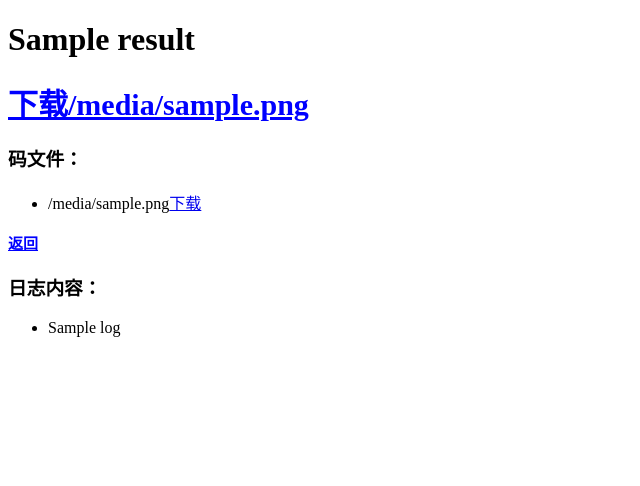
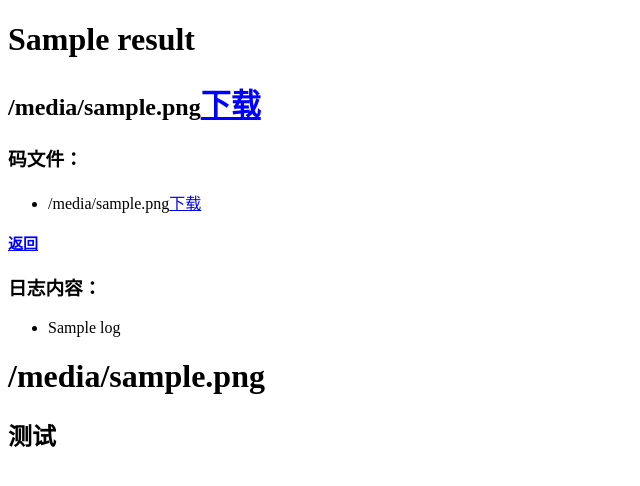
Before and after one commit to misaki127/APITestWeb, a Django app: template oneWeb/templates/result.html in a window 1280 px wide. Shown: the top 486 px of the page, without its empty margins (0-640 px from the left). Run offline with Django 3.2, Linux system fonts and the light colour scheme; the template is opened without the code that fills it: most values are stand-ins (such as "Sample title", 1, 10 or a date in 2020); parts of the project's set-up code (start-up, migrations or seed data) failed here and were passed over.

Commit message:
2021.1.19

```diff
--- a/oneWeb/APITestWeb/views.py
+++ b/oneWeb/APITestWeb/views.py
@@ -113,7 +113,6 @@ def upload(request):
     if request.method == "POST":
         while True:
             try:
-                print(os.getpid())
                 myFile = request.FILES.get('upload_file', None)
                 if not myFile:
                     return redirect("/upload/")  # home page should with error
--- a/oneWeb/templates/result.html
+++ b/oneWeb/templates/result.html
@@ -7,7 +7,7 @@
 <body>
 
 <h1>{{ result }}</h1>
- <h2><a href="/download/report/?filename={{ fileName }}" style="color:blue;font-size: 30px" >下载{{ fileName }}</a></h2>
+ <h2>{{ fileName }}<a href="/download/report/?filename={{ fileName }}" style="color:blue;font-size: 30px" >下载</a></h2>
 <h3>码文件：</h3>
 <ul>
     {%  for p in codeFile %}
@@ -22,5 +22,7 @@
     {% endfor %}
 </ul>
 
+<h1>{{ fileName }}</h1>
+<h2>测试</h2>
 </body>
 </html>
--- a/oneWeb/templates/upload.html
+++ b/oneWeb/templates/upload.html
@@ -40,5 +40,7 @@
         {% endfor %}
         </ul>
 </div>
+
+<h1>测试</h1>
 </body>
 </html>
```
